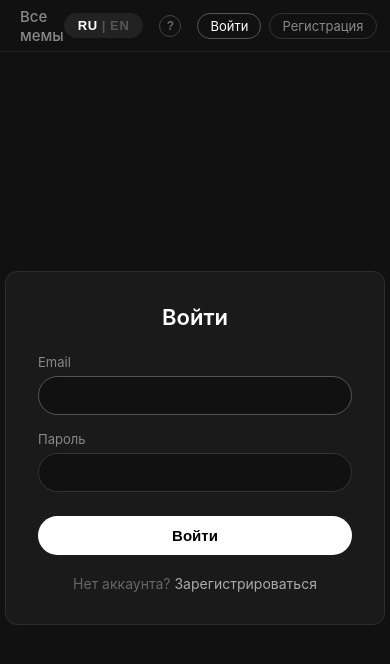
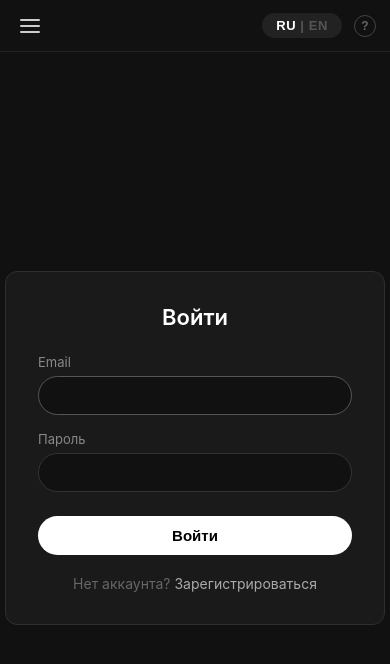
Before and after one commit to evaveshtort/MemeTranslator, a React (Vite) app in the folder app/frontend/: page /login in a window 390 px wide. Shown: the top 664 px of the page. Built offline with nearby package versions, Linux system fonts and the light colour scheme.

Commit message:
Украшательства

```diff
--- a/app/frontend/index.html
+++ b/app/frontend/index.html
@@ -3,6 +3,7 @@
   <head>
     <meta charset="UTF-8" />
     <meta name="viewport" content="width=device-width, initial-scale=1.0" />
+    <meta name="theme-color" content="#111" />
     <title>Meme Translator</title>
   </head>
   <body>
--- a/app/frontend/src/components/Header.jsx
+++ b/app/frontend/src/components/Header.jsx
@@ -8,11 +8,15 @@ export default function Header() {
   const { user, logout } = useContext(AuthContext)
   const navigate = useNavigate()
   const [showHelp, setShowHelp] = useState(false)
+  const [menuOpen, setMenuOpen] = useState(false)
 
   function handleLogout() {
     logout()
+    setMenuOpen(false)
     navigate('/')
   }
+
+  const closeMenu = () => setMenuOpen(false)
 
   return (
     <>
@@ -32,6 +36,15 @@ export default function Header() {
       </div>
     )}
     <header className={styles.header}>
+      <button
+        className={styles.burger}
+        onClick={() => setMenuOpen(o => !o)}
+        aria-label="Меню"
+      >
+        <span className={`${styles.burgerIcon} ${menuOpen ? styles.burgerOpen : ''}`}>
+          <span /><span /><span />
+        </span>
+      </button>
       <nav className={styles.tabs}>
         <NavLink to="/" end className={({ isActive }) => isActive ? styles.active : ''}>
           Все мемы
@@ -71,6 +84,40 @@ export default function Header() {
           </div>
         )}
       </div>
+      {menuOpen && (
+        <>
+          <div className={styles.menuOverlay} onClick={closeMenu} />
+          <div className={styles.mobileMenu}>
+            <NavLink to="/" end onClick={closeMenu} className={({ isActive }) => isActive ? styles.active : ''}>
+              Все мемы
+            </NavLink>
+            {user && (
+              <>
+                <NavLink to="/my" onClick={closeMenu} className={({ isActive }) => isActive ? styles.active : ''}>
+                  Мои мемы
+                </NavLink>
+                <NavLink to="/upload" onClick={closeMenu} className={({ isActive }) => isActive ? styles.active : ''}>
+                  Загрузить
+                </NavLink>
+                <div className={styles.menuDivider} />
+                <span className={styles.menuEmail}>{user.email}</span>
+                <button className={styles.menuLogout} onClick={handleLogout}>Выйти</button>
+              </>
+            )}
+            {!user && (
+              <>
+                <div className={styles.menuDivider} />
+                <NavLink to="/login" onClick={closeMenu} className={({ isActive }) => isActive ? styles.active : ''}>
+                  Войти
+                </NavLink>
+                <NavLink to="/register" onClick={closeMenu} className={({ isActive }) => isActive ? styles.active : ''}>
+                  Регистрация
+                </NavLink>
+              </>
+            )}
+          </div>
+        </>
+      )}
     </header>
     </>
   )
--- a/app/frontend/src/components/Header.module.css
+++ b/app/frontend/src/components/Header.module.css
@@ -199,3 +199,110 @@
 
 .authLinks a:hover { color: #fff; border-color: #555; }
 .authLinks a.active { color: #fff; border-color: #555; }
+
+.burger {
+  display: none;
+  background: none;
+  border: none;
+  width: 32px;
+  height: 32px;
+  cursor: pointer;
+  padding: 0;
+  align-items: center;
+  justify-content: center;
+}
+
+.burgerIcon {
+  position: relative;
+  width: 20px;
+  height: 14px;
+  display: inline-block;
+}
+
+.burgerIcon span {
+  position: absolute;
+  left: 0;
+  right: 0;
+  height: 2px;
+  background: #ccc;
+  border-radius: 2px;
+  transition: transform 0.2s, opacity 0.2s, top 0.2s;
+}
+
+.burgerIcon span:nth-child(1) { top: 0; }
+.burgerIcon span:nth-child(2) { top: 6px; }
+.burgerIcon span:nth-child(3) { top: 12px; }
+
+.burgerOpen span:nth-child(1) { top: 6px; transform: rotate(45deg); }
+.burgerOpen span:nth-child(2) { opacity: 0; }
+.burgerOpen span:nth-child(3) { top: 6px; transform: rotate(-45deg); }
+
+.menuOverlay {
+  position: fixed;
+  top: 52px;
+  left: 0;
+  right: 0;
+  bottom: 0;
+  background: rgba(0, 0, 0, 0.5);
+  z-index: 90;
+}
+
+.mobileMenu {
+  position: fixed;
+  top: 52px;
+  left: 0;
+  right: 0;
+  background: #181818;
+  border-bottom: 1px solid #222;
+  padding: 12px 20px;
+  display: flex;
+  flex-direction: column;
+  gap: 4px;
+  z-index: 95;
+}
+
+.mobileMenu a {
+  color: #aaa;
+  text-decoration: none;
+  font-size: 15px;
+  font-weight: 500;
+  padding: 10px 8px;
+  border-radius: 6px;
+}
+
+.mobileMenu a.active { color: #fff; background: #222; }
+
+.menuDivider {
+  height: 1px;
+  background: #2a2a2a;
+  margin: 6px 0;
+}
+
+.menuEmail {
+  color: #666;
+  font-size: 13px;
+  padding: 8px;
+  overflow: hidden;
+  text-overflow: ellipsis;
+  white-space: nowrap;
+}
+
+.menuLogout {
+  background: none;
+  border: 1px solid #333;
+  border-radius: 6px;
+  color: #aaa;
+  font-size: 14px;
+  padding: 10px 8px;
+  cursor: pointer;
+  text-align: left;
+}
+
+@media (max-width: 768px) {
+  .burger { display: inline-flex; }
+  .tabs { display: none; }
+  .userMenu { display: none; }
+  .authLinks { display: none; }
+  .header { padding: 0 14px; }
+  .right { gap: 12px; }
+}
--- a/app/frontend/src/index.css
+++ b/app/frontend/src/index.css
@@ -1,4 +1,9 @@
-*, *::before, *::after { box-sizing: border-box; margin: 0; padding: 0; }
+*, *::before, *::after {
+  box-sizing: border-box;
+  margin: 0;
+  padding: 0;
+  -webkit-tap-highlight-color: transparent;
+}
 
 body {
   background: #111;
```
